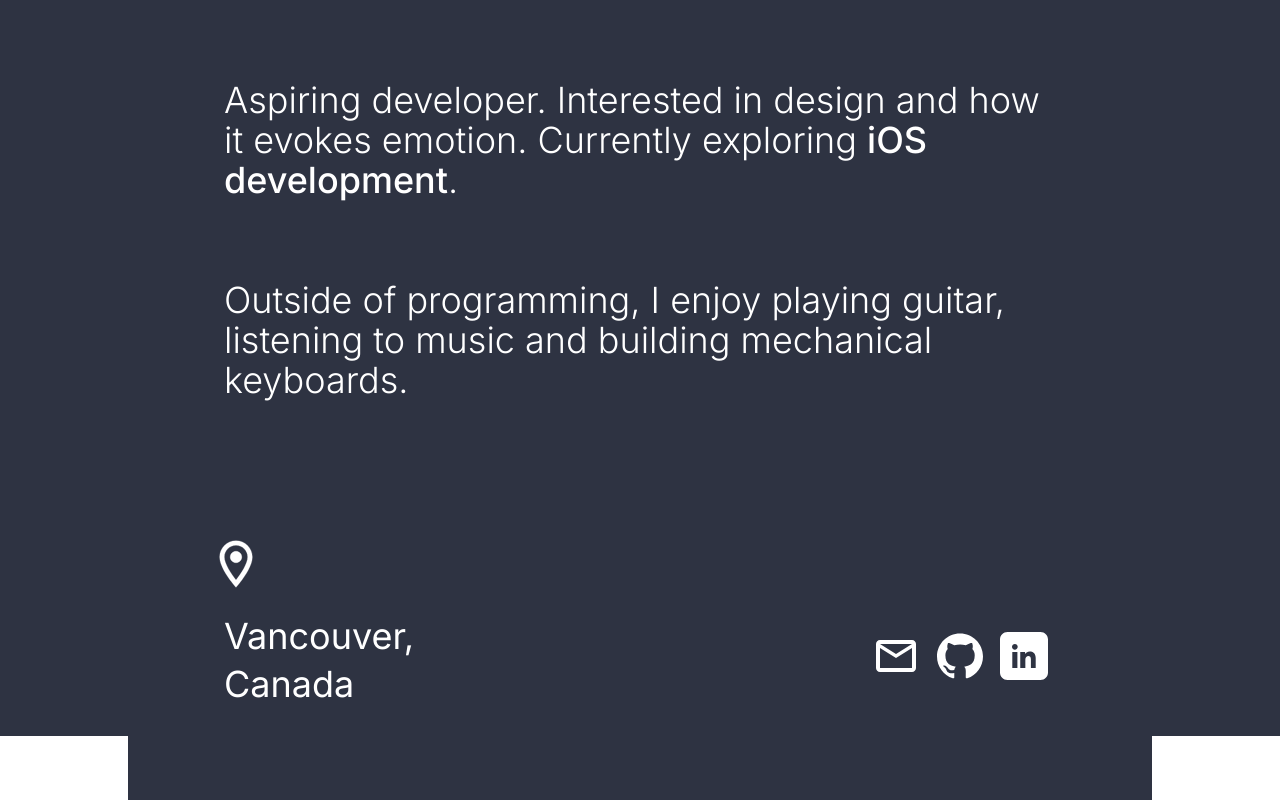
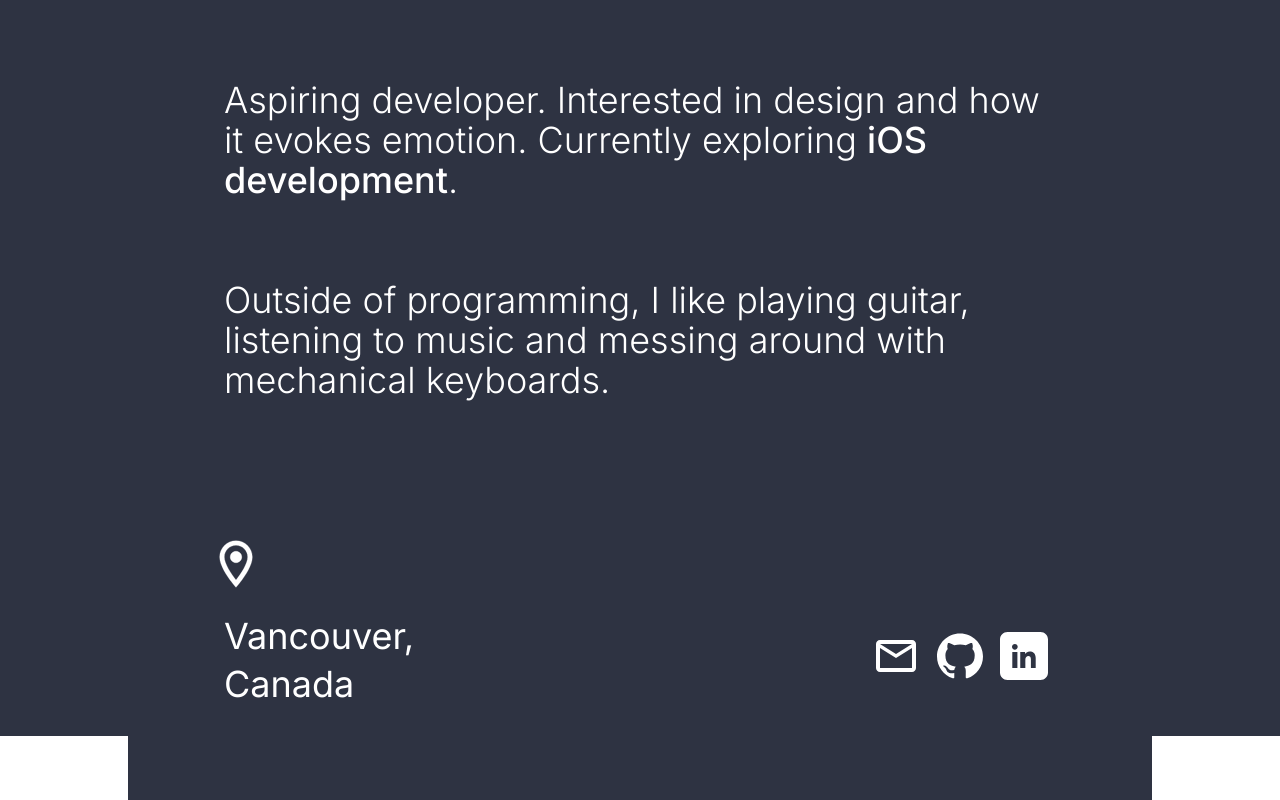
Before and after one commit to nevadoj/nevadoj.github.io, a React (Create React App) app: page / in a window 1280 px wide. Shown: the part 944-1744 px from the top of the page. Built offline with nearby package versions, Linux system fonts and the light colour scheme; the HTML template or start-up script is replaced by a standard one.

Commit message:
change about

```diff
--- a/src/components/About.js
+++ b/src/components/About.js
@@ -35,7 +35,7 @@ export default function About() {
                 </p>
 
                 <p className="text-4xl py-10">
-                    Outside of programming, I enjoy playing guitar, listening to music and building mechanical keyboards.
+                    Outside of programming, I like playing guitar, listening to music and messing around with mechanical keyboards.
                 </p>
             </div>
 
```
